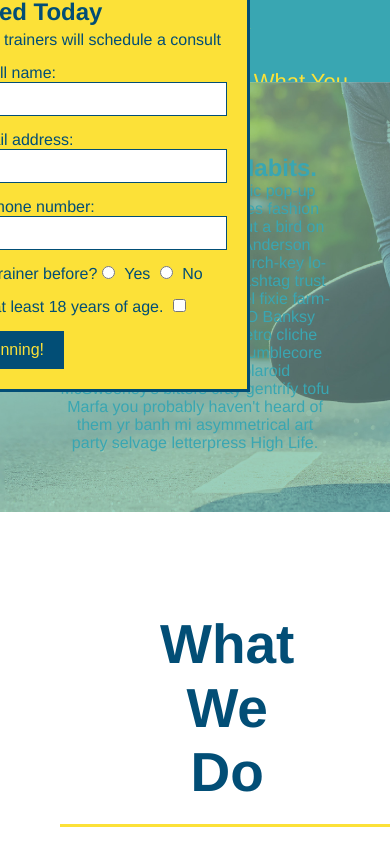
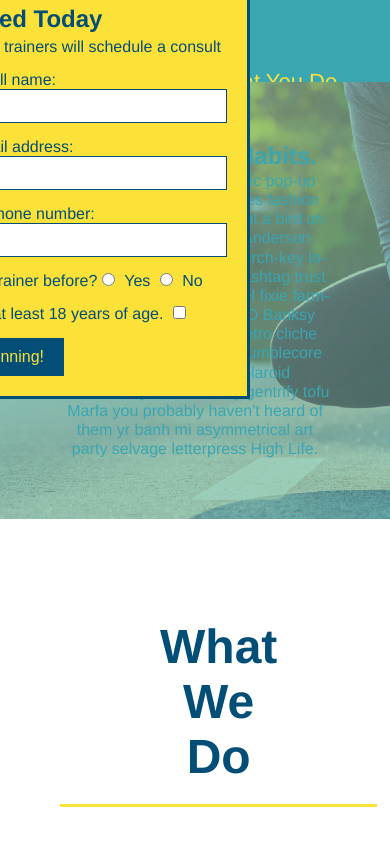
Before and after one commit to Choward2020/Run-buddy, a plain HTML site: page index.html in a window 390 px wide. Shown: the top 844 px of the page. Drawn offline with Linux system fonts and the light colour scheme.

Commit message:
media queries

```diff
--- a/assets/css/style.css
+++ b/assets/css/style.css
@@ -38,7 +38,7 @@
   }
 
   header nav ul li a {
-    margin: 0 30px;
+    padding: 10px 15px;
     font-weight: lighter;
     font-size: 22px;
   }
@@ -77,6 +77,7 @@
     background-size: cover;
     background-position: center;
     position: relative;
+    align-items: flex-start;
   }
   /* Hero Style End */
 
@@ -121,6 +122,10 @@
     font-size: 16px;
   }
 
+  .hero-cta{
+    line-height: 1.2;
+  }
+
   .intro {
     text-align: center;
   }
@@ -163,7 +168,7 @@
   }
 
   .section-title {
-    font-size: 55px;
+    font-size: 48px;
     color: #024e76;
     margin-bottom: 35px;
     padding: 0 100px 20px 100px;
@@ -268,3 +273,6 @@
   }
 
   /* REACH OUT STYLES END */
+   /* MEDIA QUERY FOR SMALLER DESKTOP SCREENS AND SMALLER */
+@media screen and (max-width: 980px) {
+}
--- a/index.html
+++ b/index.html
@@ -2,6 +2,7 @@
 <html lang="en">
   <head>
     <meta charset="UTF-8" />
+    <meta name="viewport" content="width=device-width, initial-scale=1.0" />
     <title>Run Buddy</title>
     <link rel="stylesheet" href="./assets/css/style.css">
     <link rel="stylesheet" href="./assets/css/secondary-styles.css">
```
Also changed, not shown: privacy-policy.html (+1 -0 lines).
